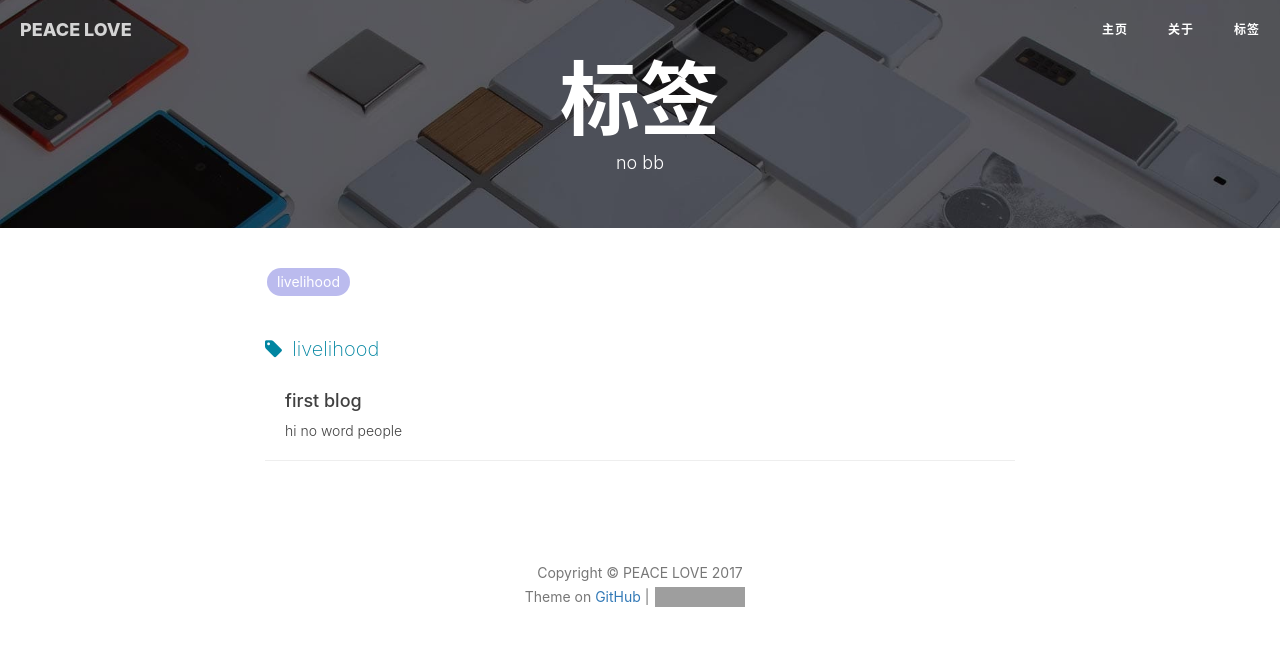
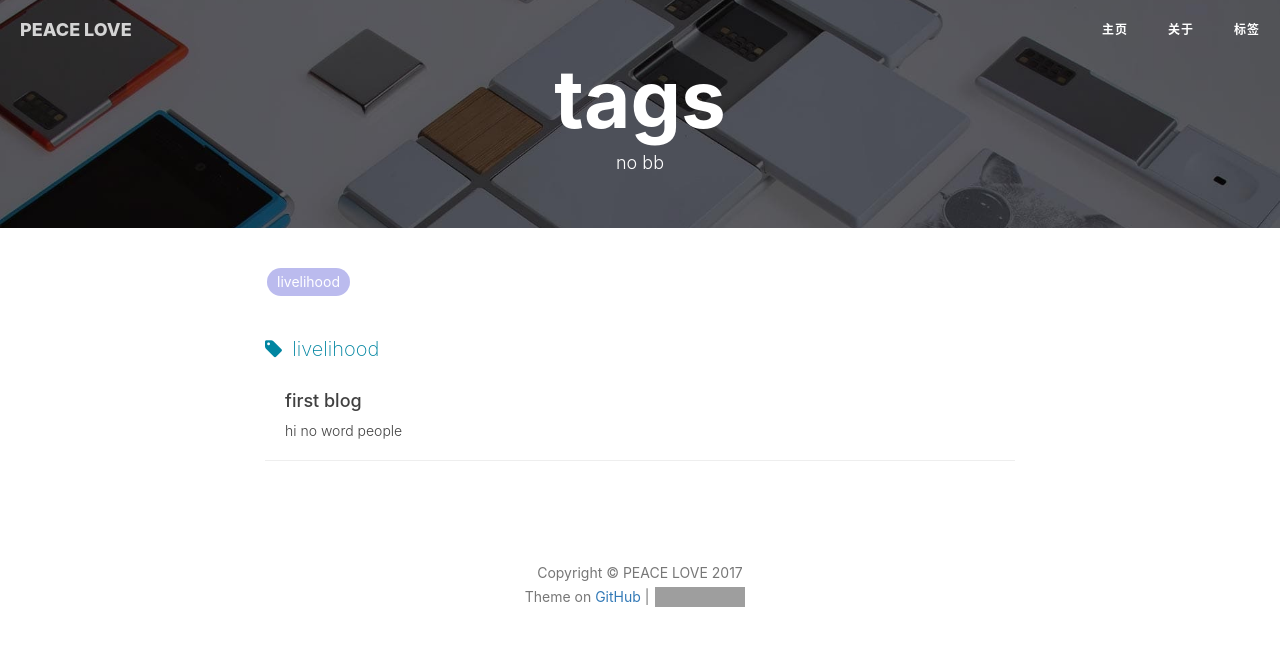
Before and after one commit to simplegis/simplegis.github.io, a Jekyll site: the page built from tags.html, in a window 1280 px wide. Shown: the top 646 px of the page. Built offline with Jekyll 4.4.1, drawn with Linux system fonts in a browser that asks for light colours; nearby versions of some CDN libraries; comment, search, counter and statistics services are not loaded; grey boxes are pictures that could not be loaded.

Commit message:
feat: tags page

```diff
--- a/tags.html
+++ b/tags.html
@@ -3,6 +3,7 @@ title: 标签
 layout: default
 description: no bb
 header-img: "img/tag-bg.jpg"
+titleen: tags
 ---
 
 <!-- Page Header -->
@@ -11,7 +12,7 @@ header-img: "img/tag-bg.jpg"
         <div class="row">
             <div class="col-lg-8 col-lg-offset-2 col-md-10 col-md-offset-1">
                 <div class="site-heading" id="tag-heading">
-                    <h1>{% if page.title %}{{ page.title }}{% else %}{{ site.title }}{% endif %}</h1>
+                    <h1>{% if page.titleen %}{{ page.titleen }}{% else %}{{ site.titleen }}{% endif %}</h1>
                     <span class="subheading">{{ page.description }}</span>
                 </div>
             </div>
```
